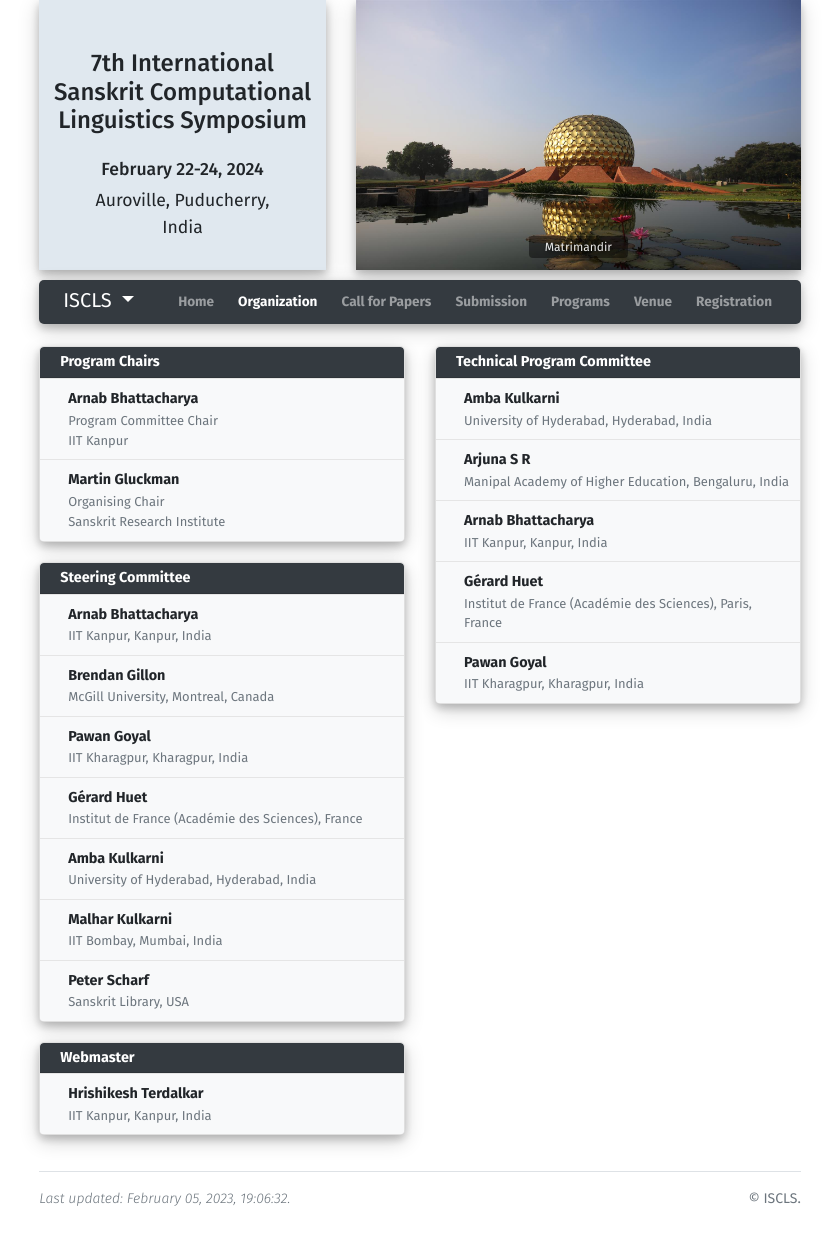
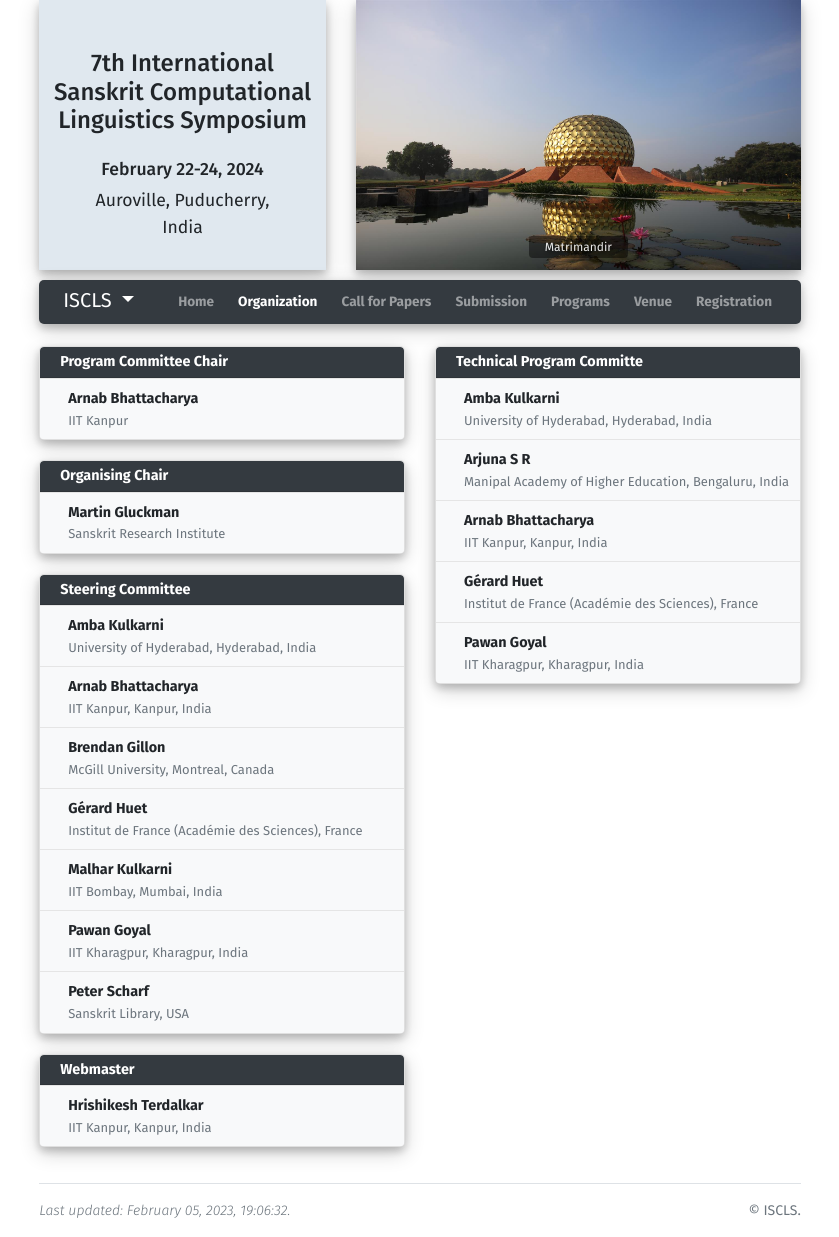
Before and after one commit to hrishikeshrt/jekyll-conference-template, a Jekyll site: the page built from organization.html, in a window 1280 px wide. Shown: the whole page, without its empty margins (220-1059 px from the left). Built offline with Jekyll 4.4.1, drawn with Linux system fonts in a browser that asks for light colours.

Commit message:
refactor: make organization structure cleaner and more customizable

```diff
--- a/organization.html
+++ b/organization.html
@@ -7,19 +7,20 @@
 <div class="row">
 
     <div class="col-xs-12 col-sm-12 col-md-6 col-lg-6 col-xl-6">
-        <!--######### Program Chair ##########-->
+        {% for committee in site.data.organization %}
+        {% if committee.title and committee.column == 1 %}
         <div class="card">
-            <div class="card-header text-white bg-dark"><strong>Program Chairs</strong></div>
-            {% if site.data.organization.program_chair %}
-            {% for committee in site.data.organization.program_chair %}
+            <div class="card-header text-white bg-dark"><strong>{{committee.title}}</strong></div>
+            {% if committee.members %}
+            {% for member in committee.members %}
             <div class="card-block bg-light committee">
                 <p>
-                    <a href="{{ committee.homepage }}"><strong>{{ committee.name }}</strong></a>
+                    <a href="{{ member.homepage }}"><strong>{{ member.name }}</strong></a>
                 </p>
-                {% if committee.post %}
-                <p class="card-subtitle text-muted" style="font-size: 90%;">{{ committee.post }}</p>
+                {% if member.post %}
+                <p class="card-subtitle text-muted" style="font-size: 90%;">{{ member.post }}</p>
                 {% endif %}
-                <p class="card-subtitle text-muted" style="font-size: 90%;">{{ committee.org }}</p>
+                <p class="card-subtitle text-muted" style="font-size: 90%;">{{ member.org }}</p>
             </div>
             {% endfor %}
             {% else %}
@@ -31,77 +32,38 @@
             </div>
             {% endif %}
         </div>
-        <!--######### Steering ##########-->
+        {% endif %}
+        {% endfor %}
+    </div>
+
+    <div class="col-xs-12 col-sm-12 col-md-6 col-lg-6 col-xl-6">
+        {% for committee in site.data.organization %}
+        {% if committee.title and committee.column == 2 %}
         <div class="card">
-            <div class="card-header text-white bg-dark"><strong>Steering Committee</strong></div>
-            {% if site.data.organization.steering_committees %}
-            {% for committee in site.data.organization.steering_committees %}
+            <div class="card-header text-white bg-dark"><strong>{{committee.title}}</strong></div>
+            {% if committee.members %}
+            {% for member in committee.members %}
             <div class="card-block bg-light committee">
                 <p>
-                    <a href="{{ committee.homepage }}"><strong>{{ committee.name }}</strong></a>
+                    <a href="{{ member.homepage }}"><strong>{{ member.name }}</strong></a>
                 </p>
-                {% if committee.post %}
-                <p class="card-subtitle text-muted" style="font-size: 90%;">{{ committee.post }}</p>
+                {% if member.post %}
+                <p class="card-subtitle text-muted" style="font-size: 90%;">{{ member.post }}</p>
                 {% endif %}
-                <p class="card-subtitle text-muted" style="font-size: 90%;">{{ committee.org }}</p>
+                <p class="card-subtitle text-muted" style="font-size: 90%;">{{ member.org }}</p>
             </div>
             {% endfor %}
             {% else %}
             <div class="card-block bg-light committee">
-                <p><strong>TBA</strong></p>
+                <p class="card-title">TBA</p>
+                <p><strong>TBA</strong>
+                </p>
                 <p class="card-subtitle text-muted" style="font-size: 90%;">TBA</p>
             </div>
             {% endif %}
         </div>
-        <!--######### webmaster ##########-->
-        <div class="card">
-            <div class="card-header text-white bg-dark"><strong>Webmaster</strong></div>
-            {% if site.data.organization.webmaster %}
-            {% for committee in site.data.organization.webmaster %}
-            <div class="card-block bg-light committee">
-                <p>
-                    <a href="{{ committee.homepage }}"><strong>{{ committee.name }}</strong></a>
-                </p>
-                {% if committee.post %}
-                <p class="card-subtitle text-muted" style="font-size: 90%;">{{ committee.post }}</p>
-                {% endif %}
-                <p class="card-subtitle text-muted" style="font-size: 90%;">{{ committee.org }}</p>
-            </div>
-            {% endfor %}
-            {% else %}
-            <div class="card-block bg-light committee">
-                <p><strong>TBA</strong></p>
-                <p class="card-subtitle text-muted" style="font-size: 90%;">TBA</p>
-            </div>
-            {% endif %}
-        </div>
-        <!--####################################-->
-    </div>
-
-    <div class="col-xs-12 col-sm-12 col-md-6 col-lg-6 col-xl-6">
-        <!--######### TPC ##########-->
-        <div class="card">
-            <div class="card-header text-white bg-dark"><strong>Technical Program Committee</strong></div>
-            {% if site.data.organization.technical_program_committees %}
-            {% for committee in site.data.organization.technical_program_committees %}
-            <div class="card-block bg-light committee">
-                <p>
-                    <a href="{{ committee.homepage }}"><strong>{{ committee.name }}</strong></a>
-                </p>
-                {% if committee.post %}
-                <p class="card-subtitle text-muted" style="font-size: 90%;">{{ committee.post }}</p>
-                {% endif %}
-                <p class="card-subtitle text-muted" style="font-size: 90%;">{{ committee.org }}</p>
-            </div>
-            {% endfor %}
-            {% else %}
-            <div class="card-block bg-light committee">
-                <p><strong>TBA</strong></p>
-                <p class="card-subtitle text-muted" style="font-size: 90%;">TBA</p>
-            </div>
-            {% endif %}
-        </div>
-        <!--####################################-->
+        {% endif %}
+        {% endfor %}
     </div>
 
 </div>
```
Also changed, not shown: _data/organization.yml (+27 -16 lines).
